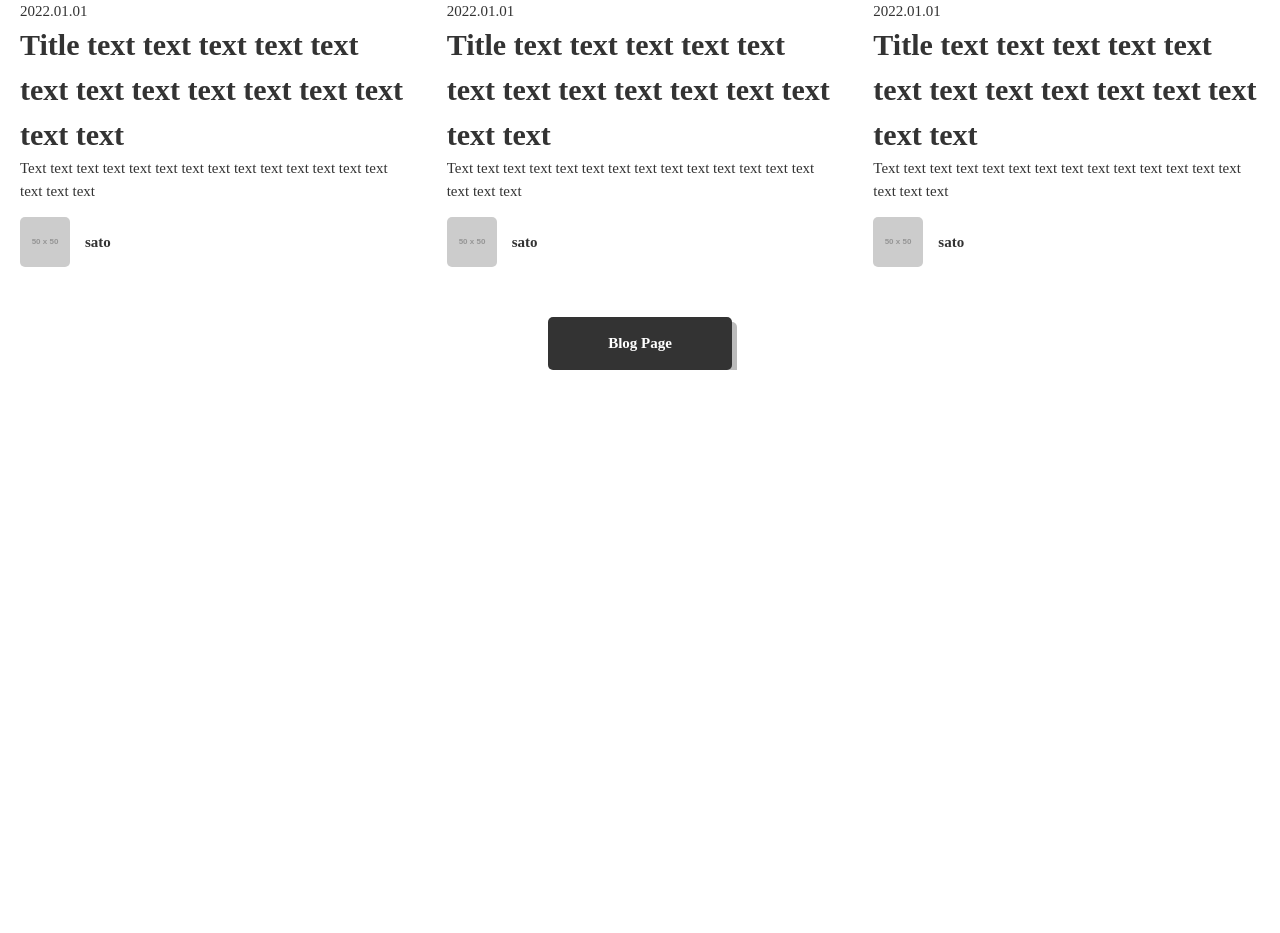
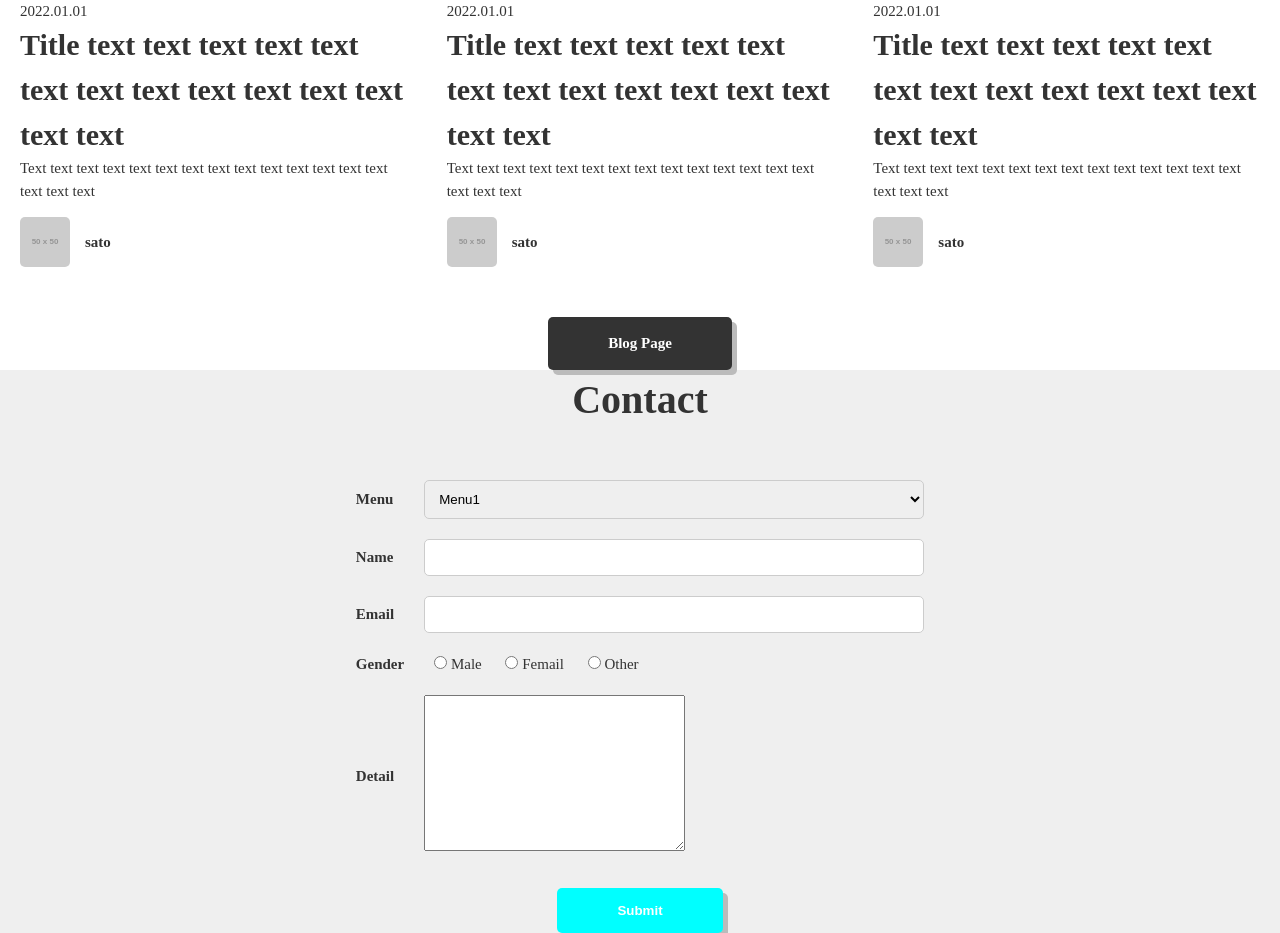
Before and after one commit to ringoapple-sukebasuke/practice-HTML-CSS, a plain HTML site: page index.html in a window 1280 px wide. Shown: the part 1116-2049 px from the top of the page. Before the commit the page ends 1486 px from the top, so only its background shows below. Drawn offline with Linux system fonts and the light colour scheme; files that its build step writes are made by us from their sources; placeholder pictures from the web are drawn by us.

Commit message:
end of contact

```diff
--- a/assets/css/style.css
+++ b/assets/css/style.css
@@ -5,6 +5,12 @@ body {
   font-size: 15px;
   line-height: 1.5;
   color: #333;
+}
+label, input, textarea, select, button {
+  cursor: pointer;
+}
+button {
+  border: 0;
 }
 /*
 grid
@@ -160,3 +166,52 @@ card
 .button:hover {
  box-shadow: 0 0 0 #bbb;
 }
+.button.button-submission {
+  background-color: aqua;
+}
+/*
+.select, .input, .radio, .texterea
+ */
+ .select {
+  border-radius: 5px;
+  padding: 10px;
+  border: 1px solid #ccc;
+  min-width: 500px;
+ }
+ .input {
+  border-radius: 5px;
+  padding: 10px;
+  border: 1px solid #ccc;
+  min-width: 500px;
+ }
+ .radio {
+  margin: 0 10px;
+ }
+ .textarea {
+  border-radius: 5px;
+  padding: 10px;
+  border: 1px solid #ccc;
+  min-width: 500px;
+  min-height: 100px;
+ }
+
+ /*
+ form
+  */
+  .form {
+
+  }
+  .form-table {
+    margin: 0 auto;
+  }
+.form-table th {
+  padding: 10px;
+  text-align: left;
+}
+.form-table td {
+  padding: 10px;
+}
+.form-button {
+  margin-top: 20px;
+  text-align: center;
+}
--- a/index.html
+++ b/index.html
@@ -138,6 +138,78 @@
     </div>
   </section>
 
+  <section class="section section-secounday">
+    <h1 class="section-headline">Contact</h1>
+
+    <form class="form" action="">
+      <table class="form-table">
+        <tr>
+          <th>
+            <label for="menu">
+              Menu
+            </label>
+          </th>
+          <td>
+            <select class="select" id="menu">
+              <option value="menu-1">Menu1</option>
+              <option value="menu-2">Menu2</option>
+              <option value="menu-3">Menu3</option>
+            </select>
+          </td>
+        </tr>
+        <tr>
+          <th>
+            <label for="name">
+              Name
+            </label>
+          </th>
+          <td>
+            <input class="input" type="text" id="name">
+          </td>
+        </tr>
+        <tr>
+          <th>
+            <label for="emial">
+              Email
+            </label>
+          </th>
+          <td>
+            <input class="input" type="email" id="email">
+          </td>
+        </tr>
+        <tr>
+          <th>
+            Gender
+          </th>
+          <td>
+            <label class="radio">
+              <input type="radio" name="gender" value="male"> Male
+            </label>
+            <label class="radio">
+              <input type="radio" name="gender" value="femail"> Femail
+            </label>
+            <label class="radio">
+              <input type="radio" name="gender" value="other"> Other
+            </label>
+          </td>
+        </tr>
+        <tr>
+          <th>
+            <label for="detail">
+              Detail
+            </label>
+          </th>
+          <td>
+            <textarea class="texterea" id="detail" cols="30" rows="10"></textarea>
+          </td>
+        </tr>
+      </table>
+
+      <div class="form-button">
+        <button class="button button-submission" type="submit">Submit</button>
+      </div>
+    </form>
+  </section>
 
   <script src="./assets/js/app.js"></script>
 </body>
```
